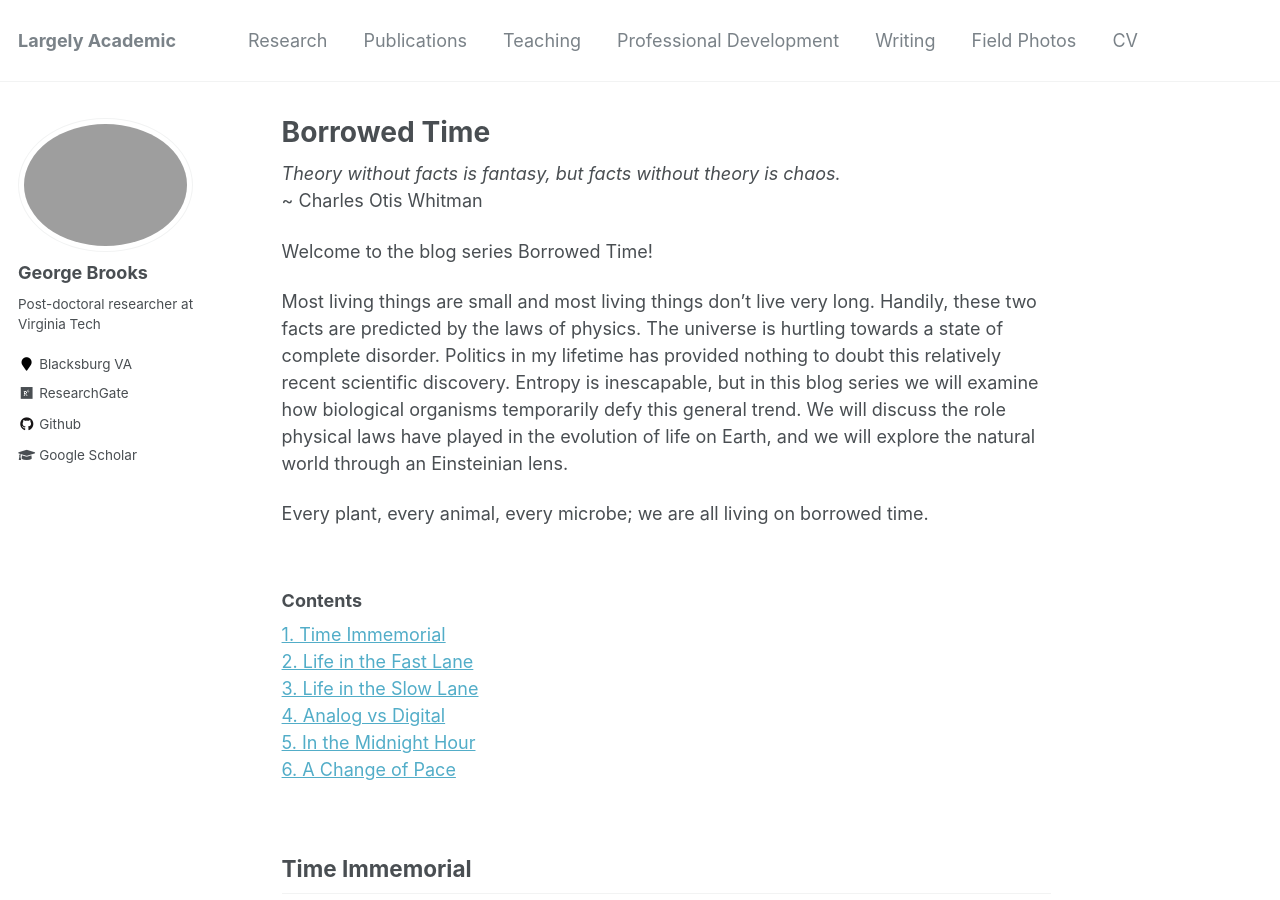
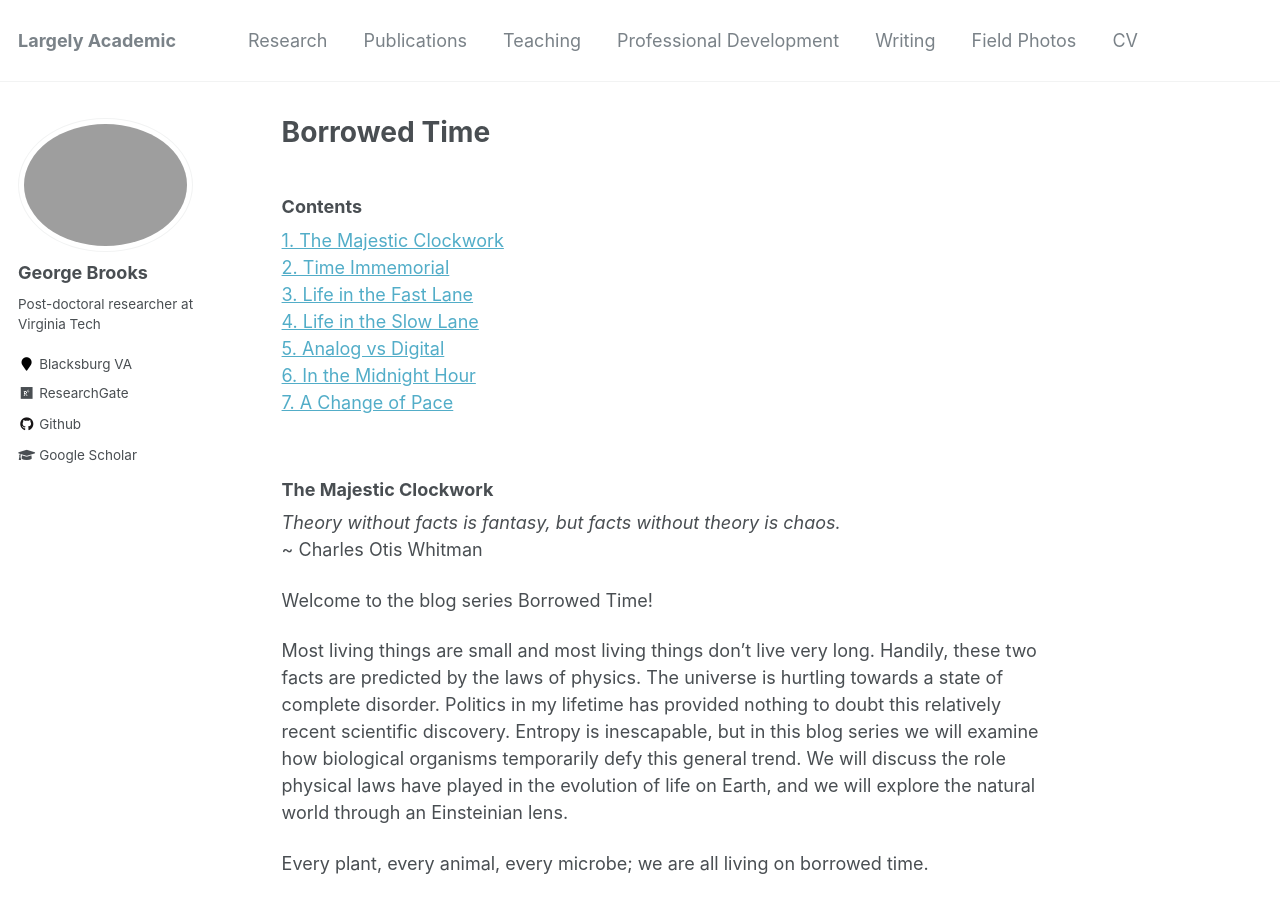
Before and after one commit to geobro1992/geobro1992.github.io, a Jekyll site: the page built from _cats/borrowed-time.md, in a window 1280 px wide and 900 px high. Built offline with Jekyll 4.4.1, drawn with Linux system fonts in a browser that asks for light colours; some of the changed lines change nothing that is shown.

Commit message:
Update borrowed-time.md

```diff
--- a/_cats/borrowed-time.md
+++ b/_cats/borrowed-time.md
@@ -8,6 +8,18 @@ collection: cats
 order_number: 10
 ---
 
+### Contents
+[1. The Majestic Clockwork](#the-majestic-clockwork)\
+[2. Time Immemorial](#time-immemorial)\
+[3. Life in the Fast Lane](#life-in-the-fast-lane)\
+[4. Life in the Slow Lane](#life-in-the-slow-lane)\
+[5. Analog vs Digital](#analog-vs-digital)\
+[6. In the Midnight Hour](#in-the-midnight-hour)\
+[7. A Change of Pace](#a-change-of-pace)
+<br />
+<br />
+
+### The Majestic Clockwork
 _Theory without facts is fantasy, but facts without theory is chaos._\
 ~ Charles Otis Whitman
 
@@ -16,16 +28,6 @@ Welcome to the blog series Borrowed Time!
 Most living things are small and most living things don’t live very long. Handily, these two facts are predicted by the laws of physics. The universe is hurtling towards a state of complete disorder. Politics in my lifetime has provided nothing to doubt this relatively recent scientific discovery. Entropy is inescapable, but in this blog series we will examine how biological organisms temporarily defy this general trend. We will discuss the role physical laws have played in the evolution of life on Earth, and we will explore the natural world through an Einsteinian lens.
 
 Every plant, every animal, every microbe; we are all living on borrowed time.
-<br />
-<br />
-
-### Contents
-[1. Time Immemorial](#time-immemorial)\
-[2. Life in the Fast Lane](#life-in-the-fast-lane)\
-[3. Life in the Slow Lane](#life-in-the-slow-lane)\
-[4. Analog vs Digital](#analog-vs-digital)\
-[5. In the Midnight Hour](#in-the-midnight-hour)\
-[6. A Change of Pace](#a-change-of-pace)
 <br />
 <br />
 
```
